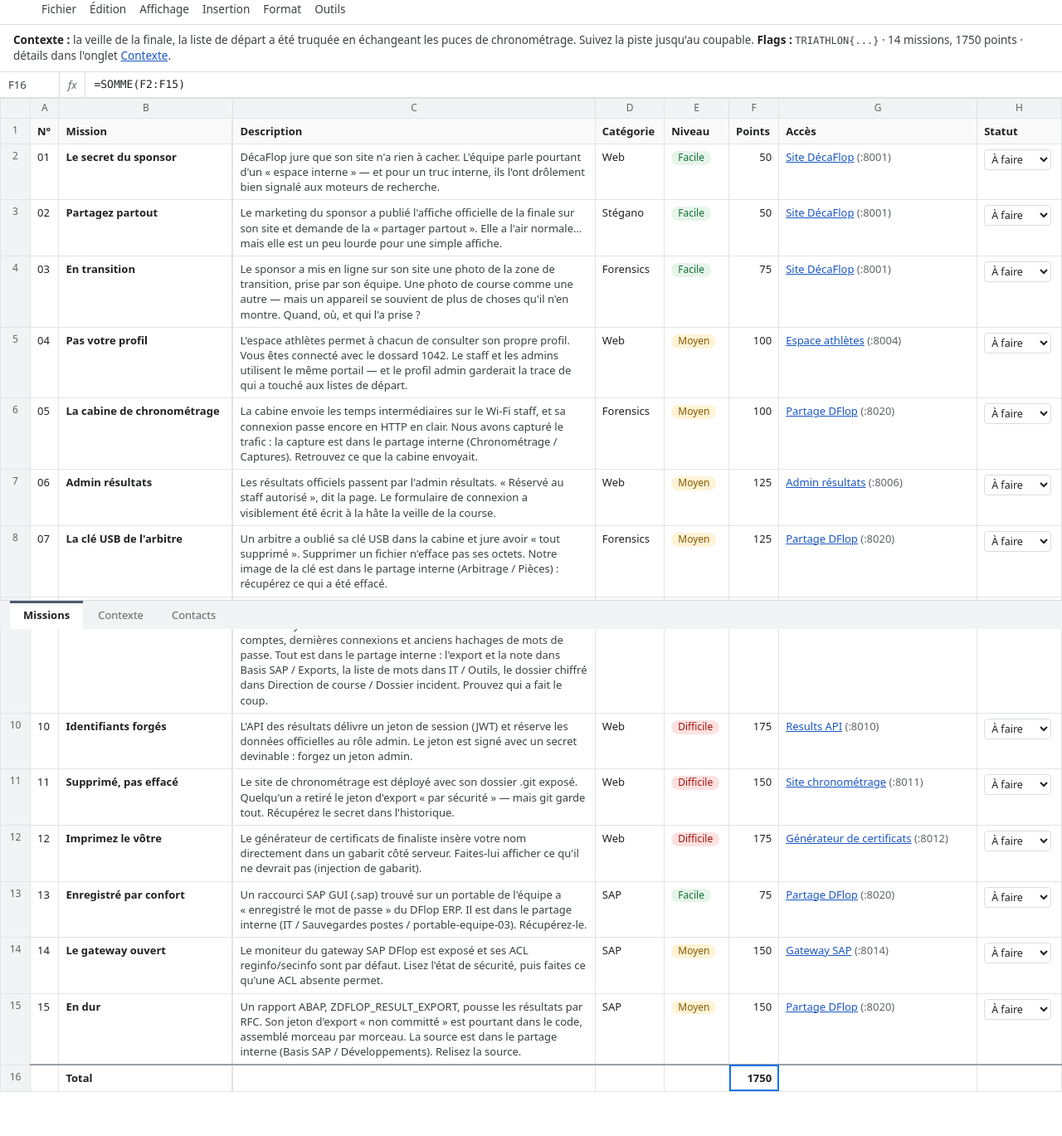
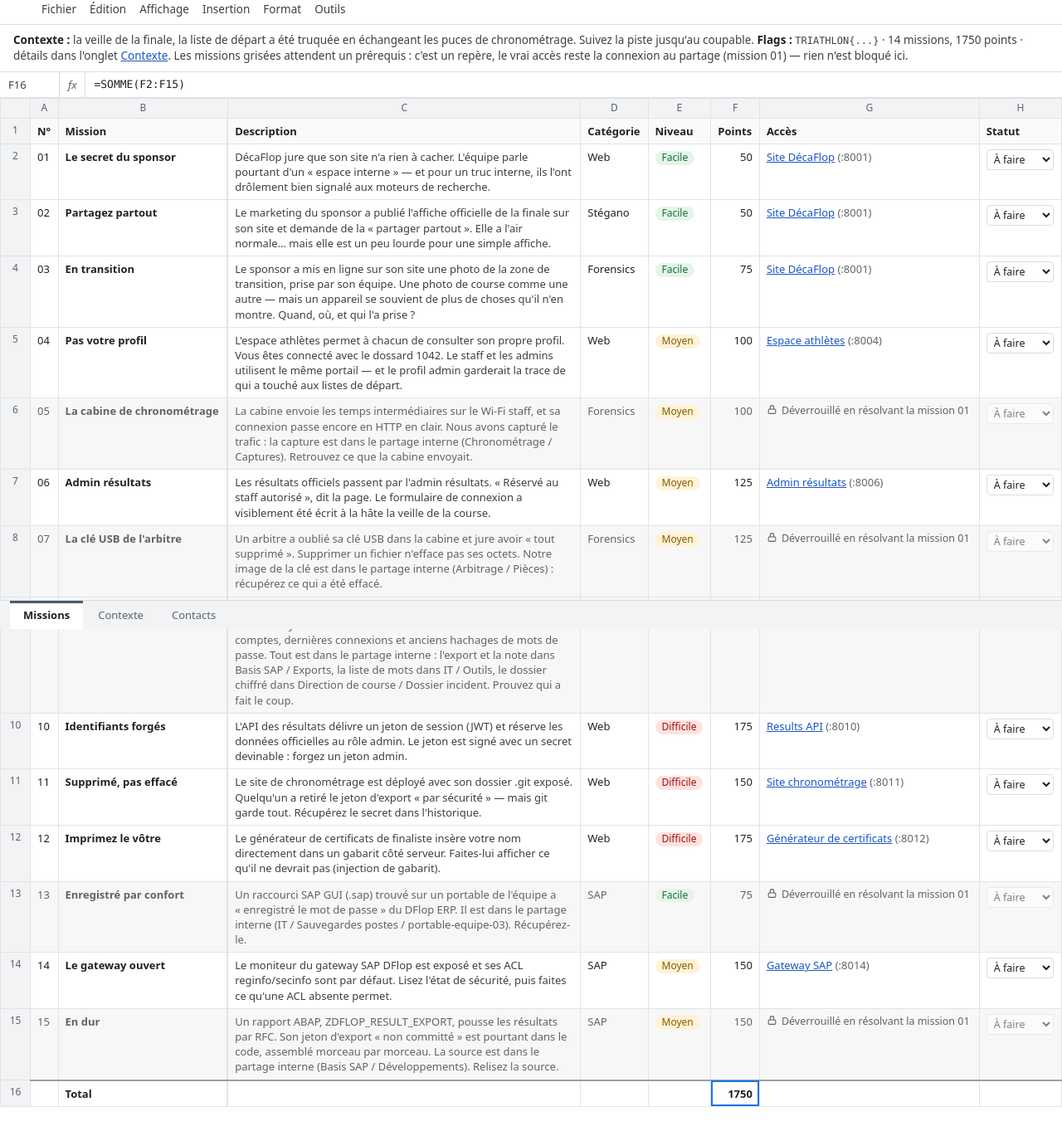
Before and after one commit to n-drobyshevski/biathlon-, a Flask app: page / in a window 1280 px wide. Shown: the part 42-1411 px from the top of the page at 83% size. Before the commit the page ends 1358 px from the top, so only its background shows below. Run offline with Flask 3, Linux system fonts and the light colour scheme.

Commit message:
Show share-gated missions as locked in the cellule de crise (client-side signpost)
Guidance only, not enforcement: the hub is an anonymous index and already keeps
each mission's "Statut" in the browser's localStorage. A mission with an unmet
prerequisite now renders inactive until the prerequisite is marked "Résolu".

- REQUIRES map (data-driven): 05/07/09/13/15 require 01 — the share-gated set,
  since their files need the Partage DFlop login you only get from the 01 staff
  portal. Soft feeders (03/04/06) are intentionally not locked. Kept in sync
  with the live=="share" missions.
- Locked render: the row is dimmed and gets aria-disabled, its access link is
  swapped for a lock note (real text, « Déverrouillé en résolvant la mission
  01 », with a lock glyph), and its own Statut control is disabled. The brief
  stays readable; the prerequisite's own control stays focusable to unlock it.
- Live unlock: applyLocks() re-reads the Statut selects on every change event,
  so marking 01 Résolu unlocks all five with no reload, and un-marking re-locks.
- Honest + safe: a one-line page note says the lock is only a guide (the real
  access is the share login from 01, nothing is blocked server-side). The JS
  probes that localStorage is writable; if it isn't, nothing is locked and the
  page renders fully usable (never trap a player behind missing storage).

Server renders everything unlocked by default (lock notes hidden), so no-JS and
no-storage both show every mission active.

Tests: REQUIRES matches the share-gated set (and excludes the soft feeders), the
gated rows render the lock affordances while others don't, the lock rule
(locked until every prereq is solved), and the script's no-storage guard +
wiring. 72 tests pass; verified live in a browser (fresh = 5 locked, mark 01 =
unlock, un-mark = re-lock, storage blocked = nothing locked); no overflow at
375/1280.

Co-Authored-By: Claude Opus 4.8 <noreply@anthropic.com>
Claude-Session: https://claude.ai/code/session_01QZGtzYPGjPBjiuRSSmwAcp

```diff
--- a/hub/app/app.py
+++ b/hub/app/app.py
@@ -39,13 +39,41 @@ SCRIPT = """<script>
    val.textContent=td.dataset.f||td.innerText.trim().replace(/\\s+/g,' ');
   });
  });
- var store=null;try{store=window.localStorage}catch(e){}
+ // localStorage must be usable AND writable, or we treat it as absent and lock
+ // nothing (never trap a player behind missing storage).
+ var store=null;
+ try{store=window.localStorage;var probe='__crise';store.setItem(probe,'1');store.removeItem(probe);}catch(e){store=null;}
+ function solvedSet(){
+  var done={};
+  document.querySelectorAll('select[data-k]').forEach(function(sel){
+   if(sel.value==='Résolu')done[sel.dataset.k]=true;
+  });
+  return done;
+ }
+ // Guidance-only lock: a mission with an unmet prerequisite is dimmed, its
+ // access link is swapped for a note, and its own Statut control is disabled.
+ function applyLocks(){
+  if(!store)return;                                   // no storage -> all unlocked
+  var done=solvedSet();
+  document.querySelectorAll('tr[data-requires]').forEach(function(tr){
+   var reqs=tr.dataset.requires.split(' ');
+   var locked=reqs.some(function(r){return !done[r];});
+   tr.classList.toggle('locked',locked);
+   if(locked){tr.setAttribute('aria-disabled','true');}else{tr.removeAttribute('aria-disabled');}
+   var open=tr.querySelector('.acc .open'),note=tr.querySelector('.acc .lock');
+   if(open)open.hidden=locked;
+   if(note)note.hidden=!locked;
+   var sel=tr.querySelector('select[data-k]');
+   if(sel)sel.disabled=locked;
+  });
+ }
  document.querySelectorAll('select[data-k]').forEach(function(sel){
   var k='statut-'+sel.dataset.k;
   try{var v=store&&store.getItem(k);if(v)sel.value=v}catch(e){}
   var paint=function(){sel.closest('tr').dataset.statut=sel.value};paint();
-  sel.addEventListener('change',function(){try{store&&store.setItem(k,sel.value)}catch(e){}paint()});
+  sel.addEventListener('change',function(){try{store&&store.setItem(k,sel.value)}catch(e){}paint();applyLocks();});
  });
+ applyLocks();
 })();
 </script>"""
 
@@ -176,6 +204,13 @@ PORTS = {"site": ("SITE_URL", 8001), "share": ("SHARE_URL", 8020),
          "idor": ("IDOR_URL", 8004), "sqli": ("SQLI_URL", 8006),
          "jwt": ("JWT_URL", 8010), "git": ("GIT_URL", 8011), "ssti": ("SSTI_URL", 8012), "sapgw": ("SAPGW_URL", 8014)}
 
+# Guidance-only prerequisites (a client-side signpost, NOT enforcement). These
+# are the share-gated missions: their files live on Partage DFlop, whose login
+# you only get by solving mission 01 (the staff portal). The hub renders them
+# "locked" until 01 is marked Résolu in the browser. Soft feeders (03/04/06)
+# are deliberately NOT locked. Keep in sync with the live=="share" missions.
+REQUIRES = {"05": ["01"], "07": ["01"], "09": ["01"], "13": ["01"], "15": ["01"]}
+
 
 def service_url(key):
     """URL of a live challenge, on the same host the player used to reach us."""
@@ -222,6 +257,34 @@ def access(live):
     return f'<a href="{escape(service_url(live))}">{name}</a> <span class="mute">({port})</span>'
 
 
+LOCK_SVG = ('<svg class="lk" width="13" height="13" viewBox="0 0 24 24" fill="none" '
+            'stroke="currentColor" stroke-width="2" stroke-linecap="round" stroke-linejoin="round" '
+            'aria-hidden="true"><rect x="4" y="11" width="16" height="10" rx="2"/>'
+            '<path d="M8 11V7a4 4 0 0 1 8 0v4"/></svg>')
+
+
+def requires_phrase(reqs):
+    if len(reqs) == 1:
+        return "la mission " + reqs[0]
+    return "les missions " + ", ".join(reqs[:-1]) + " et " + reqs[-1]
+
+
+def access_cell(num, live):
+    """Access link, plus a hidden "locked" note for share-gated missions.
+
+    The note is shown (and the link hidden) client-side when the prerequisite
+    isn't marked Résolu. With no JS or no storage the note stays hidden, so the
+    mission renders unlocked — the lock is only a signpost, nothing is enforced.
+    """
+    link = access(live)
+    reqs = REQUIRES.get(num)
+    if not reqs:
+        return link
+    note = ('<span class="lock" hidden>' + LOCK_SVG +
+            '<span>Déverrouillé en résolvant ' + requires_phrase(reqs) + '</span></span>')
+    return '<span class="open">' + link + '</span>' + note
+
+
 @app.get("/")
 def crisis_cell():
     total = sum(m[4] for m in MISSIONS)
@@ -238,10 +301,12 @@ def crisis_cell():
         status = (f'<select data-k="{num}" aria-label="Statut de la mission {num}">'
                   '<option>À faire</option><option>En cours</option><option>Résolu</option></select>'
                   + submit)
-        rows.append((f' class="mission" id="mission-{num}"', [
+        reqs = REQUIRES.get(num)
+        req_attr = (' data-requires="' + " ".join(reqs) + '"') if reqs else ""
+        rows.append((f' class="mission" id="mission-{num}"' + req_attr, [
             (num, ""), (f'<span class="mn">{num}</span> <b>{fr(title)}</b>', ""), (fr(brief), ' class="desc"'), (cat, ""),
             (f'<span class="chip {LEVEL_CLASS[level]}">{level}</span>', ""), (str(pts), ' class="num"'),
-            (access(live), ' class="acc"'), (status, "")]))
+            (access_cell(num, live), ' class="acc"'), (status, "")]))
     n = len(rows) + 2
     total_row = (f'<tr class="tot"><th class="r">{n}</th><td data-ref="A{n}"></td><td data-ref="B{n}">Total</td>'
                  f'<td data-ref="C{n}"></td><td data-ref="D{n}"></td><td data-ref="E{n}"></td>'
@@ -254,7 +319,9 @@ def crisis_cell():
             f'<b>Flags :</b> <code>TRIATHLON{{...}}</code> · {len(MISSIONS)} missions, {total} points'
             + (f' · à soumettre sur le <a href="{escape(board)}">tableau des scores</a>' if board else "")
             + ' · '
-            f'détails dans l\'onglet <a href="/contexte">Contexte</a>.</p>')
+            f'détails dans l\'onglet <a href="/contexte">Contexte</a>. '
+            'Les missions grisées attendent un prérequis : c\'est un repère, '
+            'le vrai accès reste la connexion au partage (mission 01) — rien n\'est bloqué ici.</p>')
     return html(layout("Missions · suivi_incident_finale_2026", fr(body), "/", f"F{n}",
                        f"=SOMME(F2:F{n-1})", fr(note)))
 
--- a/hub/app/static/crise.css
+++ b/hub/app/static/crise.css
@@ -56,6 +56,13 @@ code{font-family:ui-monospace,"SF Mono",Menlo,Consolas,monospace;font-size:12px}
 .grid tr[data-statut="En cours"] td{background:#fffbea}
 .grid tr[data-statut="Résolu"] td{background:#f1f8f3;color:var(--mute)}
 .grid tr[data-statut="Résolu"] td b{text-decoration:line-through}
+/* locked missions: a guidance signpost, not enforcement (see page note) */
+[hidden]{display:none!important}
+.grid tr.locked td{background:#f7f7f8;color:var(--mute)}
+.grid tr.locked .desc{color:var(--mute)}
+.grid .acc .lock{display:inline-flex;align-items:flex-start;gap:5px;color:var(--mute);font-size:12.5px}
+.grid .acc .lock .lk{flex:none;margin-top:1px}
+.grid select:disabled{opacity:.55;cursor:not-allowed}
 .grid tr.tot td{font-weight:700;border-top:2px solid #9aa0a6}
 .submit{display:block;margin-top:6px;font-size:12.5px;white-space:nowrap}
 .grid tr:target td,.grid tr:target td:nth-child(3){background:#e8f0fe}  /* row opened from a CTFd link */
```
Also changed, not shown: tests/test_hub_and_setup.py (+60 -0 lines).
